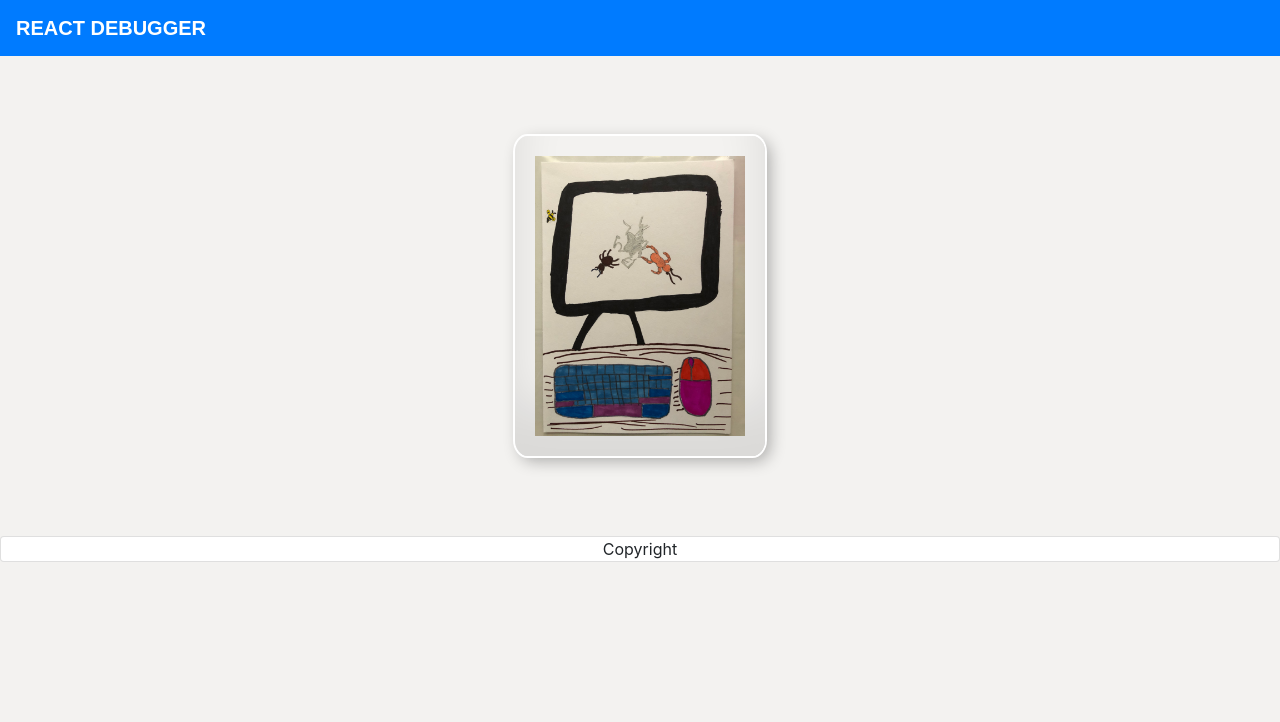
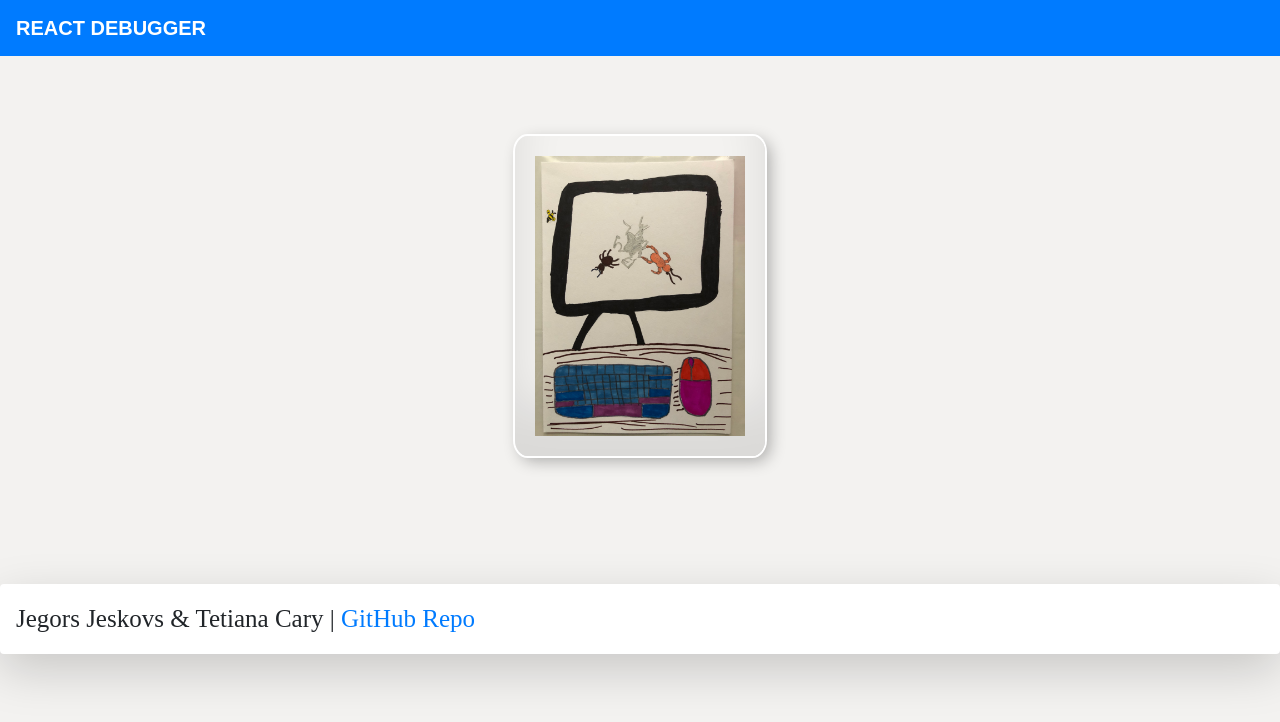
Before and after one commit to tcary/bugTracker, a React (Create React App) app in the folder client/: page / in a window 1280 px wide. Shown: the top 722 px of the page. Built offline with nearby package versions, Linux system fonts and the light colour scheme; a web font is replaced by a local one.

Commit message:
footer problem

```diff
--- a/client/public/index.html
+++ b/client/public/index.html
@@ -10,6 +10,18 @@
     <link rel="stylesheet" href="https://cdnjs.cloudflare.com/ajax/libs/bootswatch/4.0.0/journal/bootstrap.min.css" />
     <!-- <link href="https://cdnjs.cloudflare.com/ajax/libs/reactstrap/4.8.0/reactstrap.min.js"> -->
     <title>React Reading List</title>
+<style>
+body {
+  display:flex;
+  flex-direction: column;
+  min-height: 100vh;
+}
+.container {
+
+    flex: 1;
+
+}
+</style>
   </head>
 
   <body>
--- a/client/src/components/Footer/index.js
+++ b/client/src/components/Footer/index.js
@@ -1,20 +1,25 @@
 import React from "react";
+import "./style.css";
 
-function Footer() {
-    return (
-        <div className="card">
-            {/* <div class="card-body">
-                <blockquote className="blockquote mb-0">
-                    <p>Lorem ipsum dolor sit amet, consectetur adipiscing elit. Integer posuere erat a ante.</p>
-                    <footer className="blockquote-footer">Someone famous in <cite title="Source Title">Source Title</cite></footer>
-                </blockquote>
-            </div> */}
-            <div style={{ textAlign: "center" }}
-                className="sticky footer">
-                Copyright
-            </div>
+const Footer = () => {
+  return (
+
+      <footer>
+        <div className="my-5 mb-0 shadow-lg p-3 mb-5 bg-white rounded">
+
+          <a> Jegors Jeskovs </a>
+          <span> & </span>
+          <a> Tetiana Cary </a>
+          <span> | </span>
+          <a className="sources" href="">
+            GitHub Repo
+          </a>
+
+
         </div>
-    );
-}
+      </footer>
+
+  );
+};
 
 export default Footer;
--- /dev/null
+++ b/client/src/components/Footer/style.css
@@ -0,0 +1,7 @@
+footer {
+    box-sizing: border-box;
+    margin-bottom: 0px;
+    border-radius: 5px;
+    font-family: 'Long Cang', cursive;
+    font-size: 25px;
+  }
```
Also changed, not shown: 2 other files (tests, documents, lock files or other folders).
